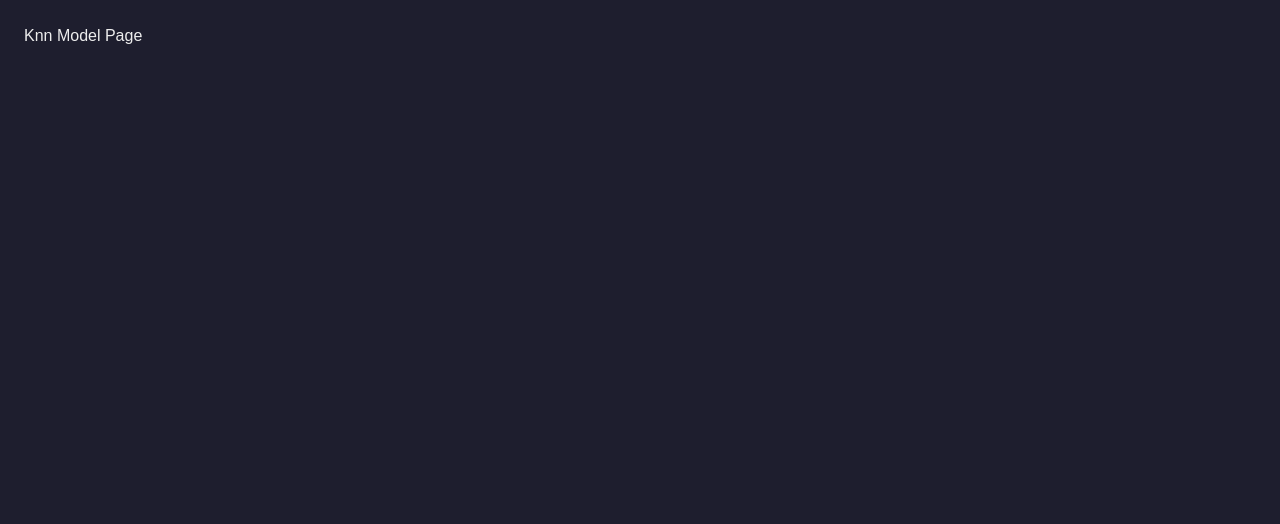
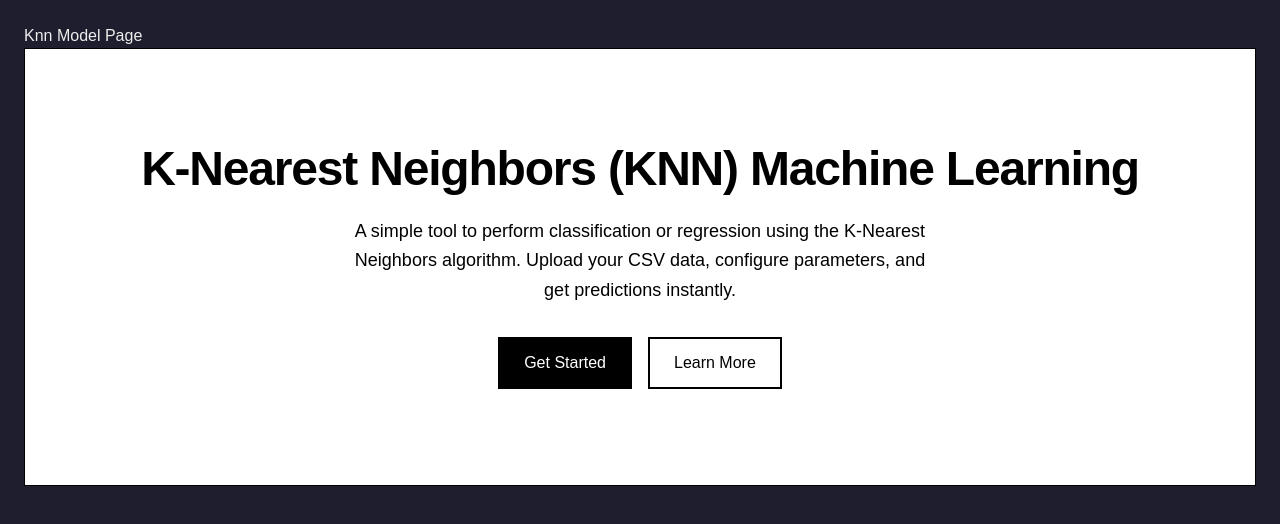
Before and after one commit to ml-workbench/knn, a Next.js app: page /knn in a window 1280 px wide. Shown: the top 524 px of the page. Built offline with nearby package versions, Linux system fonts and the light colour scheme.

Commit message:
feat: Hero section Add

```diff
--- a/src/app/knn/page.tsx
+++ b/src/app/knn/page.tsx
@@ -1,7 +1,11 @@
+import HeroSection from "@/components/HeroSection";
+
 export default function knn(){
     return(
         <div>
             <h3>Knn Model Page</h3>
+            <HeroSection/>
+
         </div>
     );
 }
--- a/src/app/page.tsx
+++ b/src/app/page.tsx
@@ -1,5 +1,4 @@
 import Button from "@/components/Button";
-import Link from "next/link";
 
 export default function Home() {
   return (
--- /dev/null
+++ b/src/components/HeroSection.tsx
@@ -0,0 +1,28 @@
+export default function HeroSection() {
+  return (
+    <div className="text-center py-24 border border-black bg-white text-black">
+      <h1 className="text-5xl font-semibold mb-6 tracking-tight">
+        K-Nearest Neighbors (KNN) Machine Learning
+      </h1>
+      <p className="text-lg max-w-xl mx-auto mb-8 leading-relaxed">
+        A simple tool to perform classification or regression using the
+        K-Nearest Neighbors algorithm. Upload your CSV data, configure
+        parameters, and get predictions instantly.
+      </p>
+      <div className="flex flex-col sm:flex-row justify-center gap-4">
+        <a
+          href="#"
+          className="px-6 py-3 border-2 border-black bg-black text-white hover:bg-white hover:text-black transition-colors duration-200"
+        >
+          Get Started
+        </a>
+        <a
+          href="#"
+          className="px-6 py-3 border-2 border-black text-black hover:bg-black hover:text-white transition-colors duration-200"
+        >
+          Learn More
+        </a>
+      </div>
+    </div>
+  );
+}
```
